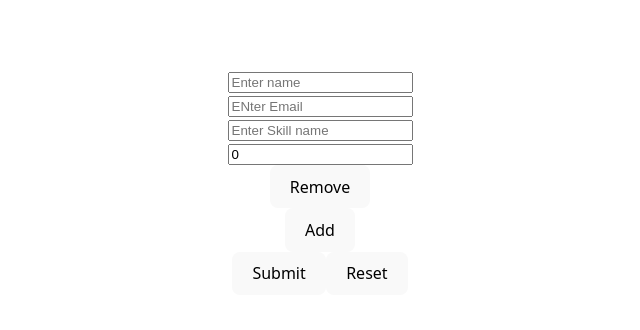
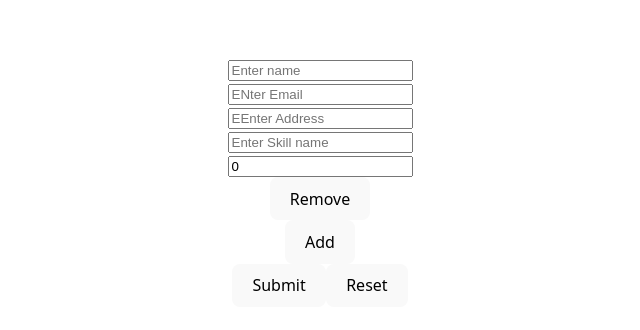
Before and after one commit to sumanthsarmagarlapati/react-template, a React (Vite) app: page /zod-form in a window 1280 px wide. Shown: the part 218-548 px from the top of the page, without its empty margins (320-960 px from the left). Built offline with nearby package versions, Linux system fonts and the light colour scheme.

Commit message:
Enhance forms and components: add optional address field in userForm, improve ZodForm structure, and introduce generic DataCard component for flexible content rendering.

```diff
--- a/src/pages/AsyncThunkRedux/async-thunk-redux.tsx
+++ b/src/pages/AsyncThunkRedux/async-thunk-redux.tsx
@@ -13,6 +13,9 @@ const InitialState = {
     }
 }
 
+// Redux Thunk is used to handle asynchronous logic (like API calls) that cannot be done inside a standard Reducer.
+// In Redux, Reducers must be "pure"—they only take state and an action and return a new state immediately. They cannot wait for a database or a server response.
+// Thunk acts as a middleman that allows you to write functions that wait for data before dispatching a real action.
 export const AsyncThunkRedux = createAsyncThunk("userAsync/loadUserAsyncDetails", async () => {
     try {
         const response = await getUserDetails()
--- a/src/pages/forms/zod-form.ts
+++ b/src/pages/forms/zod-form.ts
@@ -3,6 +3,7 @@ import z from 'zod';
 export const userForm = z.object({
     name: z.string({ required_error: "Name is required" }).min(2, { message: "Min length is 2" }).max(10, { message: "Max name length is 10" }),
     email: z.string({ required_error: "Email is required" }).email({ message: "Email is required" }),
+    address: z.string().optional(),
     skills: z.array(
         z.object({
             name: z.string({ required_error: "Skill name required" }).min(3, { message: "name is greater than 3" }).max(4, { message: "name is max 10 length" }),
--- a/src/pages/forms/zod-register-form.tsx
+++ b/src/pages/forms/zod-register-form.tsx
@@ -1,7 +1,7 @@
-import { zodResolver } from '@hookform/resolvers/zod';
-import { Button } from 'primereact/button';
-import { useFieldArray, useForm } from 'react-hook-form';
-import { getUserDetails, userForm, type userFormInterface } from './zod-form';
+import { zodResolver } from "@hookform/resolvers/zod";
+import { Button } from "primereact/button";
+import { useFieldArray, useForm } from "react-hook-form";
+import { getUserDetails, userForm, type userFormInterface } from "./zod-form";
 
 // Dependecies
 //   "react-hook-form":"7.68.0"
@@ -14,66 +14,118 @@ export default function ZodForm() {
     handleSubmit,
     control,
     formState: { errors },
-        reset
+    reset,
   } = useForm<userFormInterface>({
     resolver: zodResolver(userForm),
-        defaultValues: getUserDetails()
-    })
+    defaultValues: getUserDetails(),
+  });
 
-    const { fields: Skills, append, remove } = useFieldArray({
+  const {
+    fields: Skills,
+    append,
+    remove,
+    insert,
+  } = useFieldArray({
     control,
-        name: "skills"
-    })
+    name: "skills",
+  });
 
   const onSubmit = (data: userFormInterface) => {
-        console.log('data', data)
-
-    }
+    console.log("data", data);
+  };
 
   return (
     <div>
       <form onSubmit={handleSubmit(onSubmit)}>
         {/* {Name} */}
-                <div >
-                    <input type='text' {...register("name")} placeholder='Enter name' />
+        <div>
+          <input type="text" {...register("name")} placeholder="Enter name" />
           {errors?.name ? <p>{errors?.name?.message}</p> : ""}
         </div>
         {/* {Email} */}
         <div>
-                    <input type="email" placeholder='ENter Email' {...register("email")} />
+          <input
+            type="email"
+            placeholder="ENter Email"
+            {...register("email")}
+          />
           {errors?.email ? <p>{errors?.email?.message}</p> : ""}
+        </div>
+
+        <div>
+          <input
+            type="text"
+            placeholder="EEnter Address"
+            {...register("address")}
+          />
+          {errors?.address ? <p>{errors?.address?.message}</p> : ""}
         </div>
 
         {/* {Skills} */}
         <div>
-                    {Skills.length ? Skills.map((field: Record<string, any>, index: number) => (
+          {Skills.length
+            ? Skills.map((field: Record<string, any>, index: number) => (
                 <>
                   <div key={field.id}>
                     <div>
-                                    <input type='text' placeholder='Enter Skill name' {...register(`skills.${index}.name`)} />
-                                    {errors?.skills?.[index]?.name ? <p>{errors?.skills?.[index]?.name?.message}</p> : ""}
+                      <input
+                        type="text"
+                        placeholder="Enter Skill name"
+                        {...register(`skills.${index}.name`)}
+                      />
+                      {errors?.skills?.[index]?.name ? (
+                        <p>{errors?.skills?.[index]?.name?.message}</p>
+                      ) : (
+                        ""
+                      )}
                     </div>
                     <div>
-                                    <input type='number' min={1} step={1} placeholder='Enter Level' {...register(`skills.${index}.level`)} />
+                      <input
+                        type="number"
+                        min={1}
+                        step={1}
+                        placeholder="Enter Level"
+                        {...register(`skills.${index}.level`)}
+                      />
 
-                                    {errors?.skills?.[index]?.level ? <p>{errors?.skills?.[index]?.level?.message}</p> : ""}
-
+                      {errors?.skills?.[index]?.level ? (
+                        <p>{errors?.skills?.[index]?.level?.message}</p>
+                      ) : (
+                        ""
+                      )}
                     </div>
                   </div>
                   <div>
-                                <Button type='button' onClick={() => remove(index)}>Remove</Button>
+                    <Button type="button" onClick={() => remove(index)}>
+                      Remove
+                    </Button>
+                  </div>
+                  <div>
+                    <Button
+                      type="button"
+                      onClick={() => append({ name: "", level: 0 })}
+                    >
+                      Add
+                    </Button>
+                    {/* Inserts a new skill at index + 1 */}
+                    {/* <Button
+                      type="button"
+                      onClick={() => insert(index + 1, { name: "", level: 0 })}
+                      className="p-button-secondary"
+                    >
+                      Insert Below
+                    </Button> */}
                   </div>
                 </>
-                    )) : ""}
-                </div>
-                <div>
-                    <Button type='button' onClick={() => append({ name: "", level: 0 })}>Add</Button>
+              ))
+            : ""}
         </div>
 
-                <Button type="submit" >Submit</Button>
-                <Button type="button" onClick={() => reset()} >Reset</Button>
-
+        <Button type="submit">Submit</Button>
+        <Button type="button" onClick={() => reset()}>
+          Reset
+        </Button>
       </form>
     </div>
-    )
+  );
 }
```
Also changed, not shown: src/pages/Generics/generic.tsx (added, +31 -0 lines), src/pages/customHooks/customHookUsage.tsx (+3 -4 lines). Lines whose indentation alone changed are shown as unchanged.
